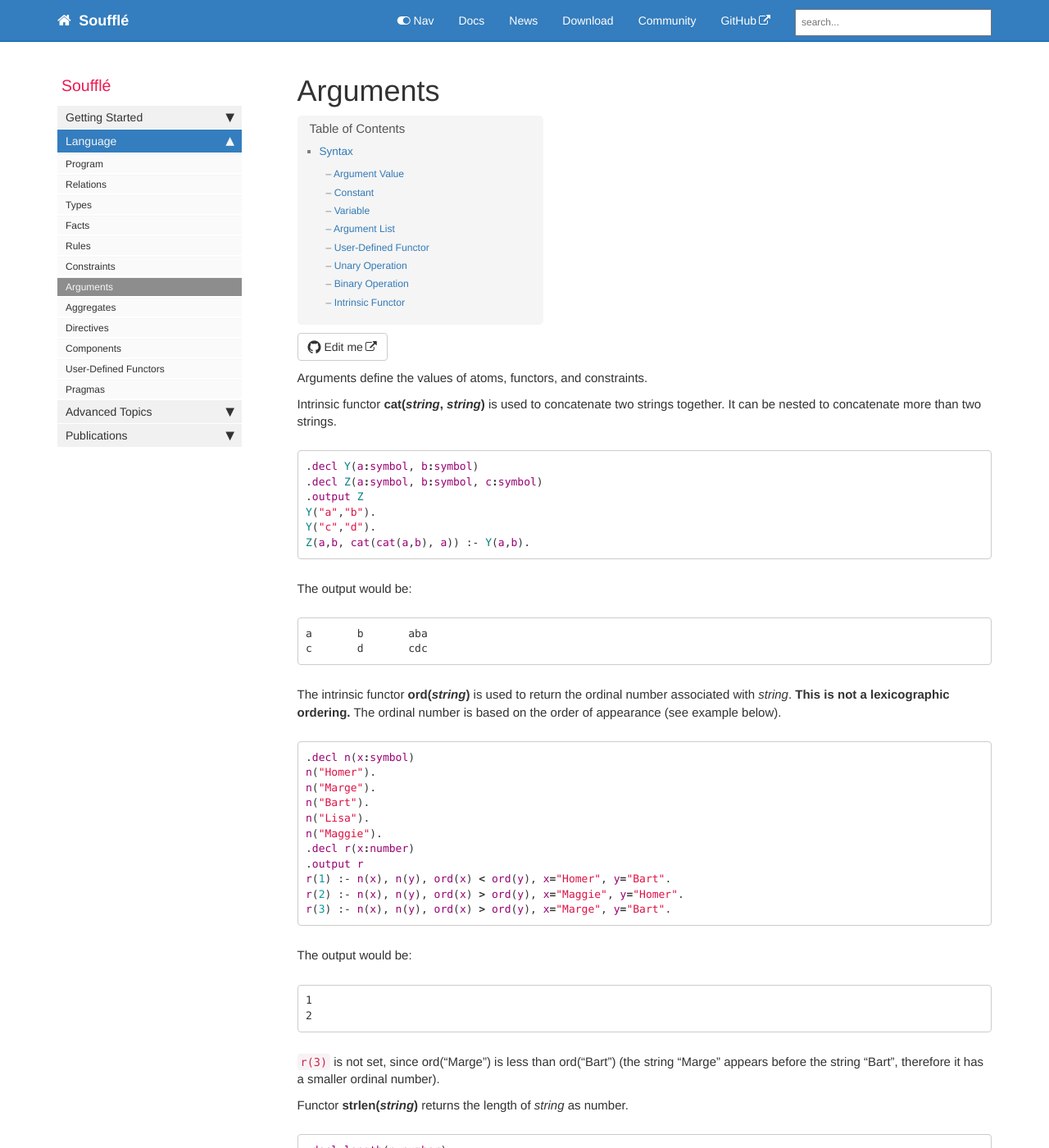
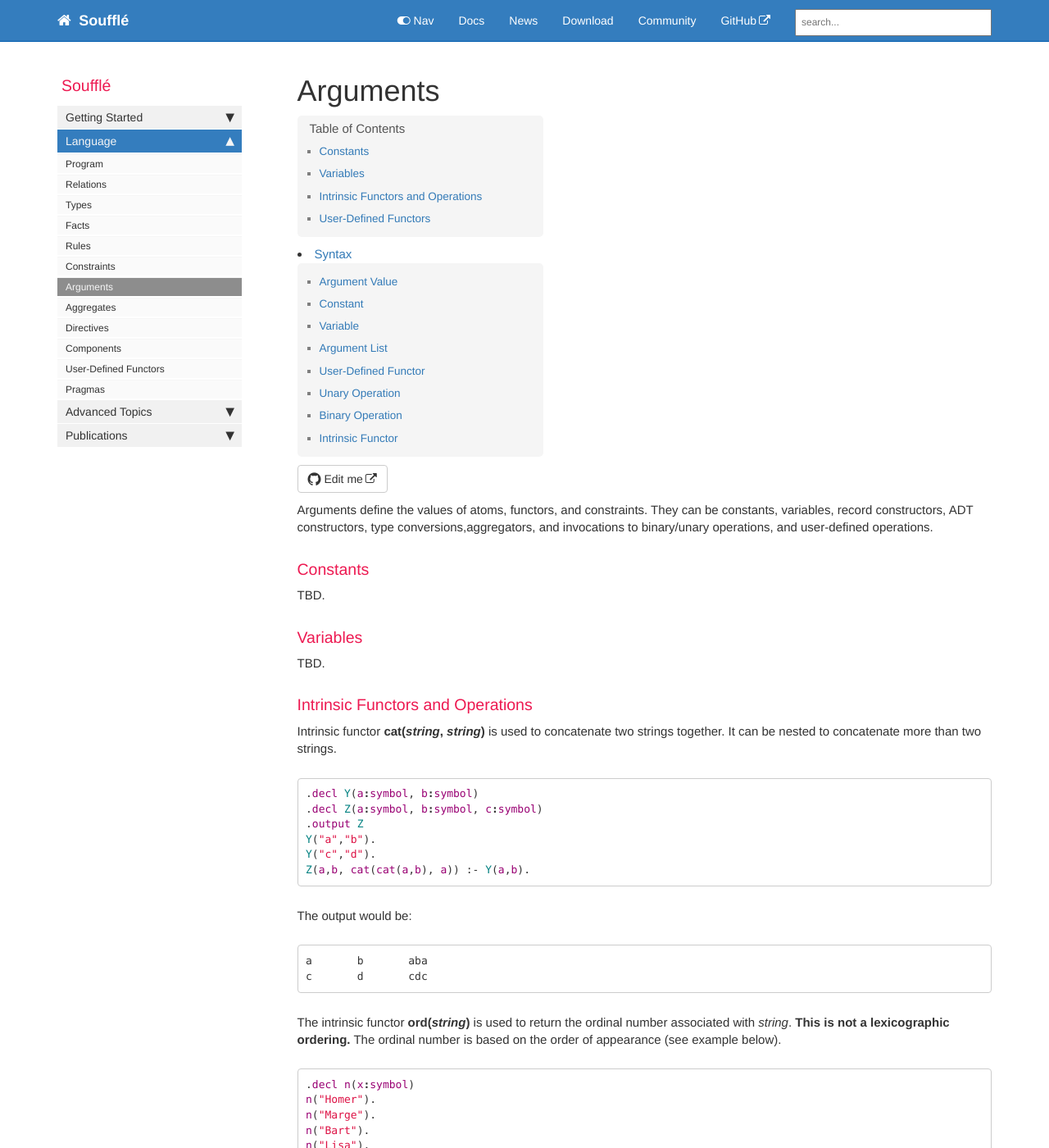
Before and after one commit to souffle-lang/souffle-lang.github.io, a Jekyll site: the page built from pages/docs/arguments.md, in a window 1280 px wide and 1400 px high. Shown: the whole window at 82% size. Built offline with Jekyll 4.4.1, drawn with Linux system fonts in a browser that asks for light colours; comment, search, counter and statistics services are not loaded; some of the changed text lies outside the part shown.

Commit message:
Update arguments.md

````diff
--- a/pages/docs/arguments.md
+++ b/pages/docs/arguments.md
@@ -5,8 +5,16 @@ sidebar: docs_sidebar
 folder: docs
 ---
 
-Arguments define the values of atoms, functors, and constraints.
+Arguments define the values of atoms, functors, and constraints. They can be constants, variables, record constructors, ADT constructors, type conversions,aggregators, and invocations to binary/unary operations, and user-defined operations.
 
+
+### Constants
+TBD.
+
+### Variables
+TBD.
+
+### Intrinsic Functors and Operations
 
 Intrinsic functor **cat(*string*, *string*)** is used to concatenate two strings together. It can be nested to concatenate more than two strings.
 ```prolog
@@ -138,6 +146,13 @@ C(i,j) :- B(c,i), B(c,j), i!=j.
 ```
 The above example does not output anything.
 
+
+### User-Defined Functors
+
+TBD.
+
+
+
 ## Syntax
 In the following, we define constraints and argument values in Souffle more formally using [syntax diagrams](https://en.wikipedia.org/wiki/Syntax_diagram) and [EBNF](https://en.wikipedia.org/wiki/Extended_Backus–Naur_form). The syntax diagrams were produced with [Bottlecaps](https://www.bottlecaps.de/rr/ui).
 
````
